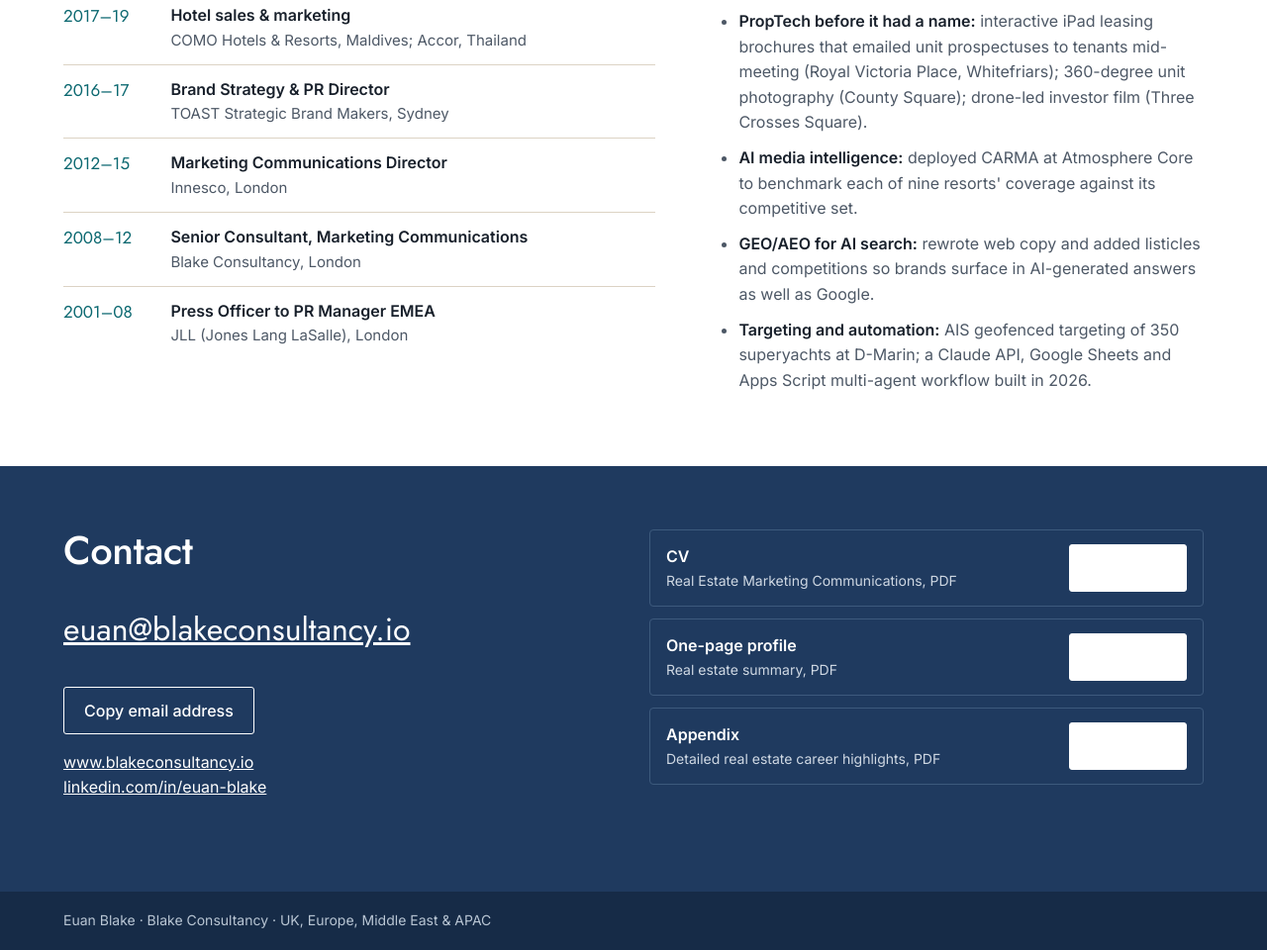
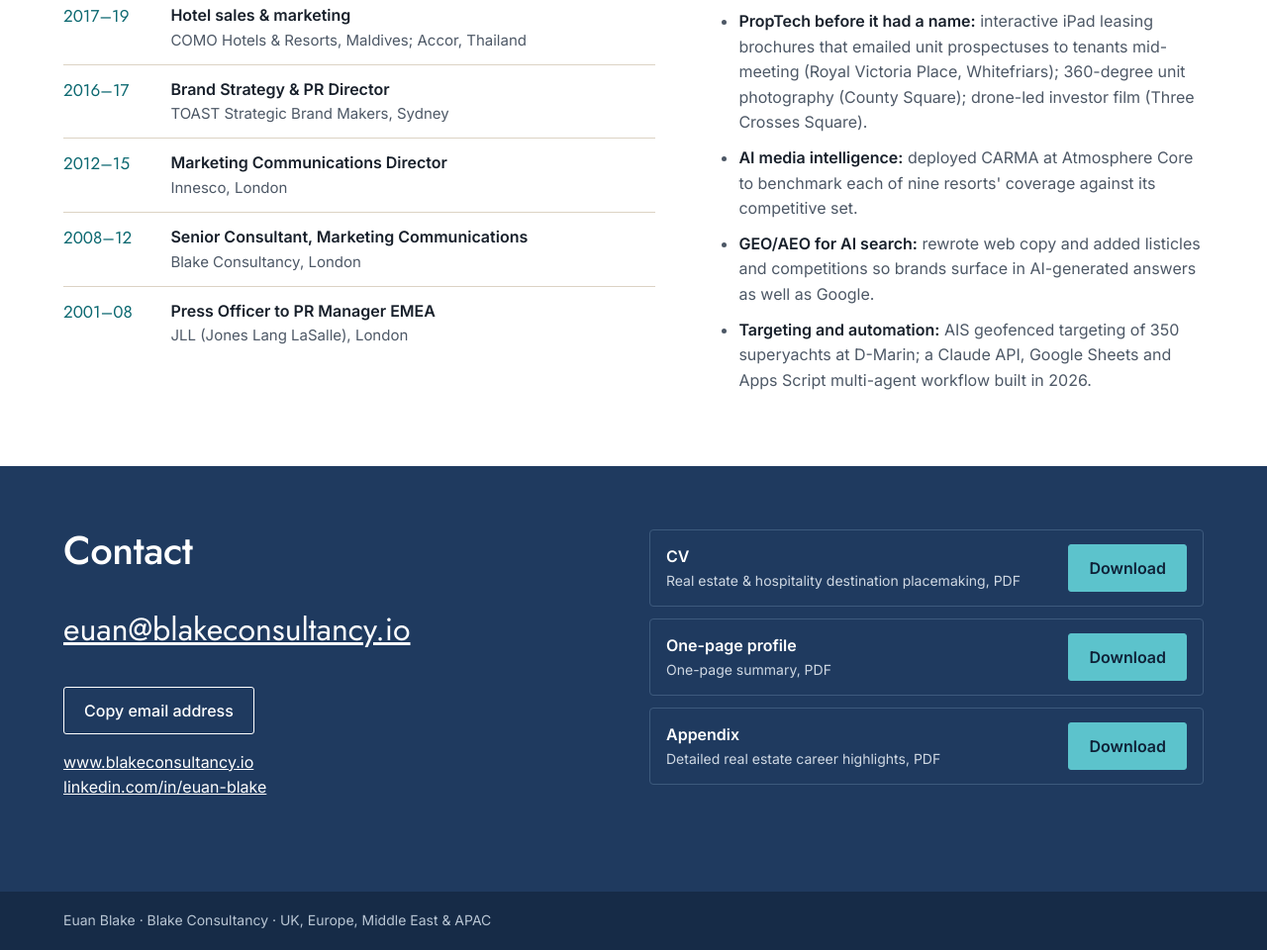
Before and after one commit to euanblake/euanblake.github.io, a plain HTML site: page real-estate/index.html in a window 1280 px wide. Shown: the part 3767-4727 px from the top of the page at 99% size. Drawn offline with Linux system fonts and the light colour scheme.

Commit message:
Real estate page: visible download buttons; CV and profile aligned to new headline
Co-Authored-By: Claude Opus 5.5 <noreply@anthropic.com>
Claude-Session: https://claude.ai/code/session_01VSi56ccjRainm8Vy2ZLuuq

```diff
--- a/real-estate/index.html
+++ b/real-estate/index.html
@@ -86,6 +86,8 @@ nav a:hover,nav a:focus-visible{color:#fff;text-decoration:underline}
 .contact .wrap{display:grid;grid-template-columns:minmax(0,1fr) minmax(0,1fr);gap:32px;align-items:start}
 .contact p{color:#e6ebf1}
 .contact a{color:#fff}
+.contact a.btn{background:#5cc3cc;border-color:#5cc3cc;color:#0f2238;font-weight:600}
+.contact a.btn:hover{background:#fff;border-color:#fff;color:var(--navy)}
 .mail{font-family:Jost,sans-serif;font-size:clamp(22px,3vw,32px);word-break:break-word}
 .docs{display:grid;gap:12px}
 .doc{display:flex;flex-wrap:wrap;align-items:center;justify-content:space-between;gap:10px 16px;padding:14px 16px;border:1px solid #3d5a7d;border-radius:4px}
@@ -183,8 +185,8 @@ footer{background:var(--navy2);color:#b9c6d4;font-size:14px;padding:18px max(5vw
 <p><a href="https://www.blakeconsultancy.io">www.blakeconsultancy.io</a><br><a href="https://www.linkedin.com/in/euan-blake">linkedin.com/in/euan-blake</a></p>
 </div>
 <div class="docs">
-<div class="doc"><div><b>CV</b><span>Real Estate Marketing Communications, PDF</span></div><a class="btn dl" download href="Euan_Blake_CV_Real_Estate.pdf" data-file="Euan_Blake_CV_Real_Estate.pdf">Download</a></div>
-<div class="doc"><div><b>One-page profile</b><span>Real estate summary, PDF</span></div><a class="btn dl" download href="Euan_Blake_Profile_Real_Estate.pdf" data-file="Euan_Blake_Profile_Real_Estate.pdf">Download</a></div>
+<div class="doc"><div><b>CV</b><span>Real estate &amp; hospitality destination placemaking, PDF</span></div><a class="btn dl" download href="Euan_Blake_CV_Real_Estate.pdf" data-file="Euan_Blake_CV_Real_Estate.pdf">Download</a></div>
+<div class="doc"><div><b>One-page profile</b><span>One-page summary, PDF</span></div><a class="btn dl" download href="Euan_Blake_Profile_Real_Estate.pdf" data-file="Euan_Blake_Profile_Real_Estate.pdf">Download</a></div>
 <div class="doc"><div><b>Appendix</b><span>Detailed real estate career highlights, PDF</span></div><a class="btn dl" download href="Euan_Blake_Appendix_Real_Estate.pdf" data-file="Euan_Blake_Appendix_Real_Estate.pdf">Download</a></div>
 <div class="note" id="note2" aria-live="polite"></div>
 </div>
```
Also changed, not shown: 2 other files.
